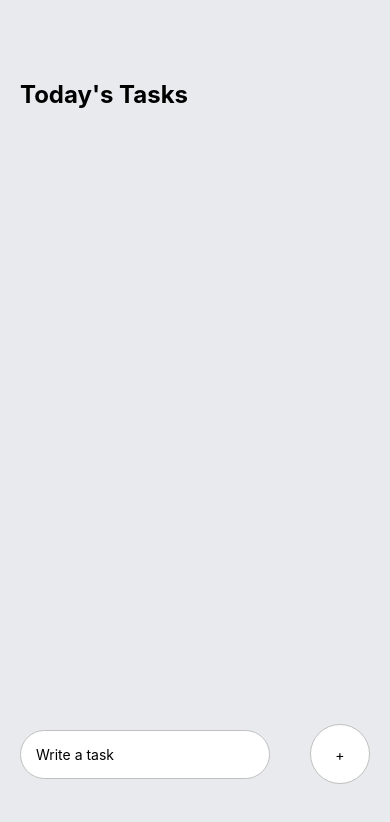
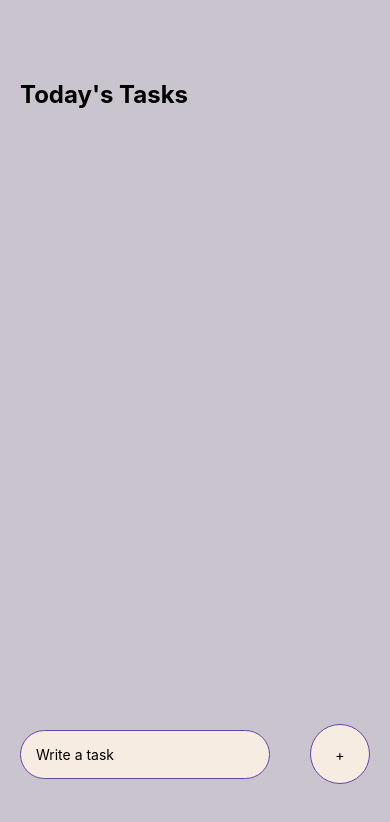
Before and after one commit to kkoutsilis/ReactNativeTodo, a React Native app: screen / in a window 390 px wide. Shown: the top 822 px of the page. Built offline with nearby package versions, Linux system fonts and the light colour scheme.

Commit message:
update colors

```diff
--- a/App.js
+++ b/App.js
@@ -60,7 +60,7 @@ export default function App() {
 const styles = StyleSheet.create({
   container: {
     flex: 1,
-    backgroundColor: '#E8EAED',
+    backgroundColor: '#cac4ce',
   },
   taskWrapper: {
     paddingTop:80,
@@ -85,9 +85,9 @@ const styles = StyleSheet.create({
   input:{
     paddingVertical:15,
     paddingHorizontal:15,
-    backgroundColor:"#FFF",
+    backgroundColor:"#f7ece1",
     borderRadius:60,
-    borderColor:"#C0C0C0",
+    borderColor:"#6247aa",
     borderWidth:1,
     width:250,
 
@@ -96,11 +96,11 @@ const styles = StyleSheet.create({
   addWrapper:{
     width:60,
     height:60,
-    backgroundColor:"#FFF",
+    backgroundColor:"#f7ece1",
     borderRadius:60,
     justifyContent:"center",
     alignItems:"center",
-    borderColor:"#C0C0C0",
+    borderColor:"#6247aa",
     borderWidth:1,
   },
   addText:{},
```
